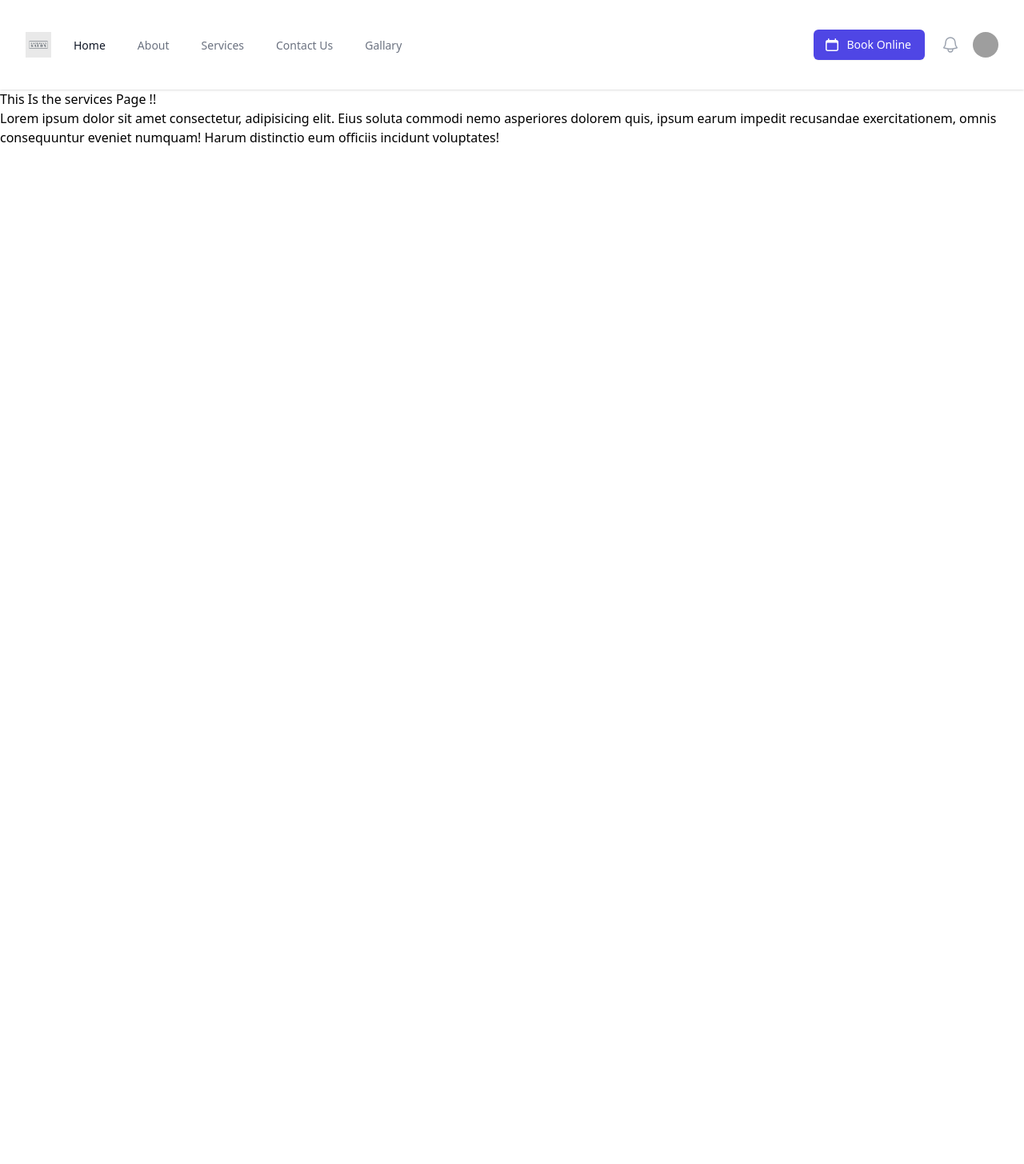
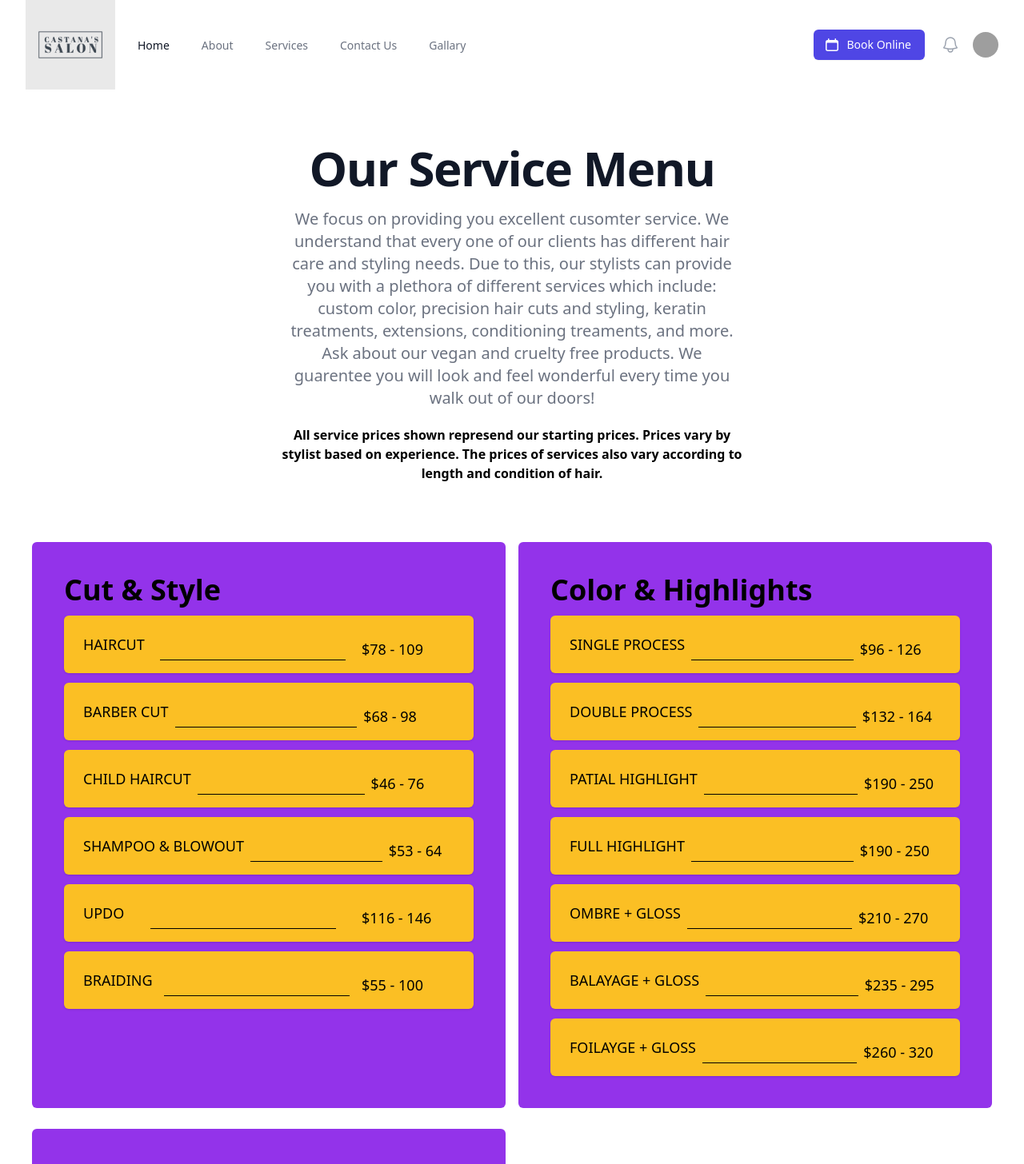
Before and after one commit to sebastianr812/castanas-salon-spa, a React (Create React App) app: page /services in a window 1280 px wide. Shown: the top 1456 px of the page at 80% size. Before the commit the page ends 800 px from the top, so only its background shows below. Built offline with nearby package versions, Linux system fonts and the light colour scheme; grey boxes are pictures that could not be loaded; the HTML template or start-up script is replaced by a standard one; a web font is replaced by a local one; what tw-elements would draw is missing.

Commit message:
added services page and tweaked gallary margin on x axis

```diff
--- a/src/components/navigation-tailwindui/navigation-tailwindui.component.jsx
+++ b/src/components/navigation-tailwindui/navigation-tailwindui.component.jsx
@@ -13,7 +13,7 @@ function classNames(...classes) {
 export default function NavigationTailwindUi() {
     return (
         <>
-            <Disclosure as="nav" className="bg-white shadow ">
+            <Disclosure as="nav" className="shadow ">
                 {({ open }) => (
                     <>
                         <div className="w-screen px-4 mx-auto max-w-7xl sm:px-6 lg:px-8 ">
@@ -32,7 +32,7 @@ export default function NavigationTailwindUi() {
                                     </div>
                                     <div className="flex items-center flex-shrink-0">
                                         <img
-                                            className="block w-auto h-8 "
+                                            className="block w-auto h-full "
                                             src={logo}
                                             alt="Your Company"
                                         />
--- /dev/null
+++ b/src/components/services-header/services-header-tailwindui.component.jsx
@@ -0,0 +1,18 @@
+export default function ServicesHeaderTailwindUi() {
+    return (
+        <div className="bg-white">
+            <div className="px-6 py-16 mx-auto max-w-7xl sm:py-18 lg:px-8">
+                <div className="text-center">
+
+                    <h2 className="mt-1 text-4xl font-bold tracking-tight text-gray-900 sm:text-5xl lg:text-6xl">
+                        Our Service Menu
+                    </h2>
+                    <p className="max-w-xl mx-auto mt-5 text-xl text-gray-500">
+                        We focus on providing you excellent cusomter service. We understand that every one of our clients has different hair care and styling needs. Due to this, our stylists can provide you with a plethora of different services which include: custom color, precision hair cuts and styling, keratin treatments, extensions, conditioning treaments, and more. Ask about our vegan and cruelty free products. We guarentee you will look and feel wonderful every time you walk out of our doors! <br></br>
+                    </p>
+                    <p className="max-w-xl mx-auto mt-5 font-bold text-black text-ll">All service prices shown represend our starting prices. Prices vary by stylist based on experience. The prices of services also vary according to length and condition of hair.</p>
+                </div>
+            </div>
+        </div>
+    )
+}
--- a/src/components/services-preview-tailwindui/services-preview-tailwindui.component.jsx
+++ b/src/components/services-preview-tailwindui/services-preview-tailwindui.component.jsx
@@ -37,7 +37,7 @@ export default function ServicesPreviewTailwindUi() {
                 <div className="max-w-2xl mx-auto mt-16 sm:mt-20 lg:mt-24 lg:max-w-none">
                     <dl className="grid max-w-xl grid-cols-1 gap-x-8 gap-y-16 lg:max-w-none lg:grid-cols-3">
                         {features.map((feature) => (
-                            <div key={feature.name} className="flex flex-col">
+                            <div key={feature.name} className="flex flex-col border-r-2 border-gray-400">
                                 <dt className="text-base font-semibold leading-7 text-gray-900">
                                     <div className="flex items-center justify-center w-10 h-10 mb-6 bg-indigo-600 rounded-lg">
                                         <feature.icon className="w-6 h-6 text-white " aria-hidden="true" />
--- a/src/routes/gallary.component.jsx
+++ b/src/routes/gallary.component.jsx
@@ -72,7 +72,7 @@ export default function Gallary() {
     return (
         <>
 
-            <ul role="list" className="grid grid-cols-2 mt-10 gap-x-4 gap-y-8 sm:grid-cols-3 sm:gap-x-6 lg:grid-cols-3 xl:gap-x-8">
+            <ul role="list" className="grid grid-cols-2 mx-10 mt-10 gap-x-4 gap-y-8 sm:grid-cols-3 sm:gap-x-6 lg:grid-cols-3 xl:gap-x-8">
                 {files.map((file) => (
                     <li key={file.source} className="relative">
                         <div className="block w-full overflow-hidden bg-gray-100 rounded-lg group aspect-w-10 aspect-h-7 focus-within:ring-2 focus-within:ring-indigo-500 focus-within:ring-offset-2 focus-within:ring-offset-gray-100">
--- a/src/routes/services.component.jsx
+++ b/src/routes/services.component.jsx
@@ -1,12 +1,141 @@
-export const Services = () => {
+import FooterTailwindUi from "../components/footer-tailwindui/footer-tailwindui.component";
+import ServicesHeaderTailwindUi from '../components/services-header/services-header-tailwindui.component';
+
+const serviceCategories = [
+    {
+        id: 1,
+        categoryName: 'Cut & Style',
+        categoryServices: [
+            {
+
+                serviceName: 'haircut',
+                servicePrice: '78 - 109'
+            },
+            {
+
+                serviceName: 'barber cut',
+                servicePrice: '68 - 98'
+            },
+            {
+
+                serviceName: 'child haircut',
+                servicePrice: '46 - 76'
+            },
+            {
+
+                serviceName: 'shampoo & blowout',
+                servicePrice: '53 - 64'
+            },
+
+            {
+
+                serviceName: 'updo',
+                servicePrice: '116 - 146'
+            },
+            {
+
+                serviceName: 'braiding',
+                servicePrice: '55 - 100'
+            },
+        ]
+    },
+    {
+        id: 2,
+        categoryName: 'Color & Highlights',
+        categoryServices: [
+            {
+
+                serviceName: 'single process',
+                servicePrice: '96 - 126'
+            },
+            {
+
+                serviceName: 'double process',
+                servicePrice: '132 - 164'
+            },
+            {
+
+                serviceName: 'patial highlight',
+                servicePrice: '190 - 250'
+            },
+            {
+
+                serviceName: 'full highlight',
+                servicePrice: '190 - 250'
+            },
+            {
+
+                serviceName: 'ombre + gloss',
+                servicePrice: '210 - 270'
+            },
+            {
+
+                serviceName: 'balayage + gloss',
+                servicePrice: '235 - 295'
+            },
+            {
+
+                serviceName: 'foilayge + gloss',
+                servicePrice: '260 - 320'
+            },
+        ]
+    },
+    {
+        id: 3,
+        categoryName: 'Hair Treatments',
+        categoryServices: [
+            {
+                serviceName: 'keratin express blowout',
+                servicePrice: '230 - 330'
+            },
+            {
+                serviceName: 'keratin strightening',
+                servicePrice: '410 - 730'
+            },
+            {
+                serviceName: 'perm-body wave',
+                servicePrice: '230 - 380'
+            }
+        ]
+    }
+]
+
+
+
+export default function Services() {
     return (
-        <div>
-            <h2>This Is the services Page !!</h2>
-            <p>
-                Lorem ipsum dolor sit amet consectetur, adipisicing elit. Eius soluta commodi nemo asperiores dolorem quis, ipsum earum impedit recusandae exercitationem, omnis consequuntur eveniet numquam! Harum distinctio eum officiis incidunt voluptates!
-            </p>
-        </div>
-    );
+        <>
+            <ServicesHeaderTailwindUi />
+            <div className="grid grid-cols-1 gap-4 mx-10 overflow-x-hidden lg:grid-cols-2">
+                {serviceCategories.map((category) => (
+                    <div key={category.id} className="px-10 py-10 mt-2.5 bg-purple-600 border-purple-600 rounded-md ">
+                        <div className="space-y-3">
+                            <h3 className="text-4xl font-bold text-left">{category.categoryName}</h3>
+                            {category.categoryServices.map((item) => (
+                                <div key={item.serviceName} className="px-4 py-4 overflow-hidden shadow bg-amber-400 sm:rounded-md sm:px-6 ">
+                                    {/* Your content */}
+                                    <div className="flex items-center justify-between space-x-2 text-lg font-light text-left uppercase whitespace-normal align-bottom lg:whitespace-nowrap">
+                                        <div className="order-1 w-auto"><div>{item.serviceName}</div></div>
+                                        <div className="order-2 w-2/4 h-10 border-b border-black"></div>
+                                        <div className="relative order-3 w-auto h-10 lg:w-1/4 whitespace-nowrap ">
+                                            <h3 className="mt-3 ">${item.servicePrice}</h3>
+                                        </div>
+                                    </div>
+                                </div>
+                            ))}
+                        </div>
+                    </div>
+                ))}
+
+
+
+
+
+
+            </div>
+
+            <FooterTailwindUi />
+        </>
+
+    )
 }
-
-export default Services;
```
